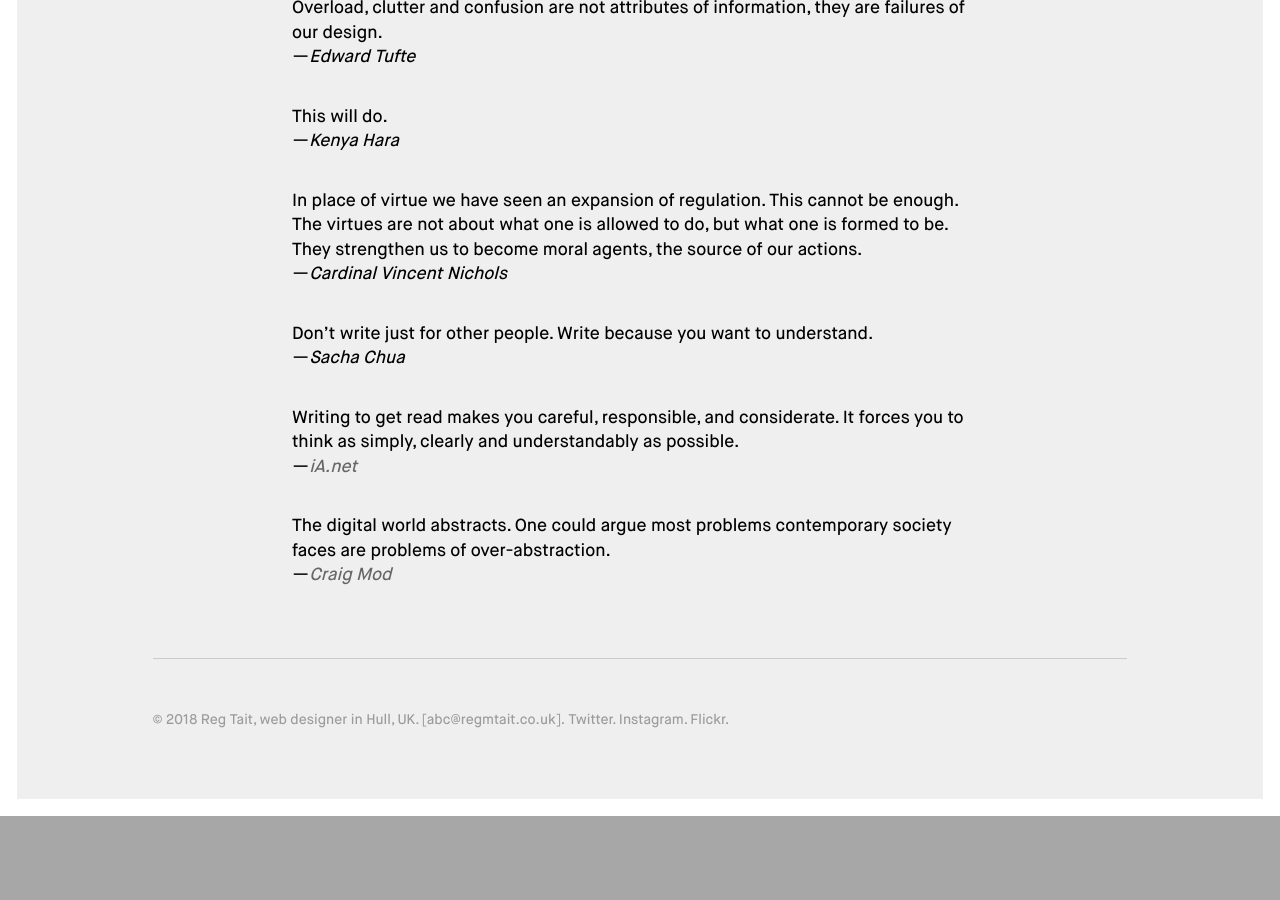
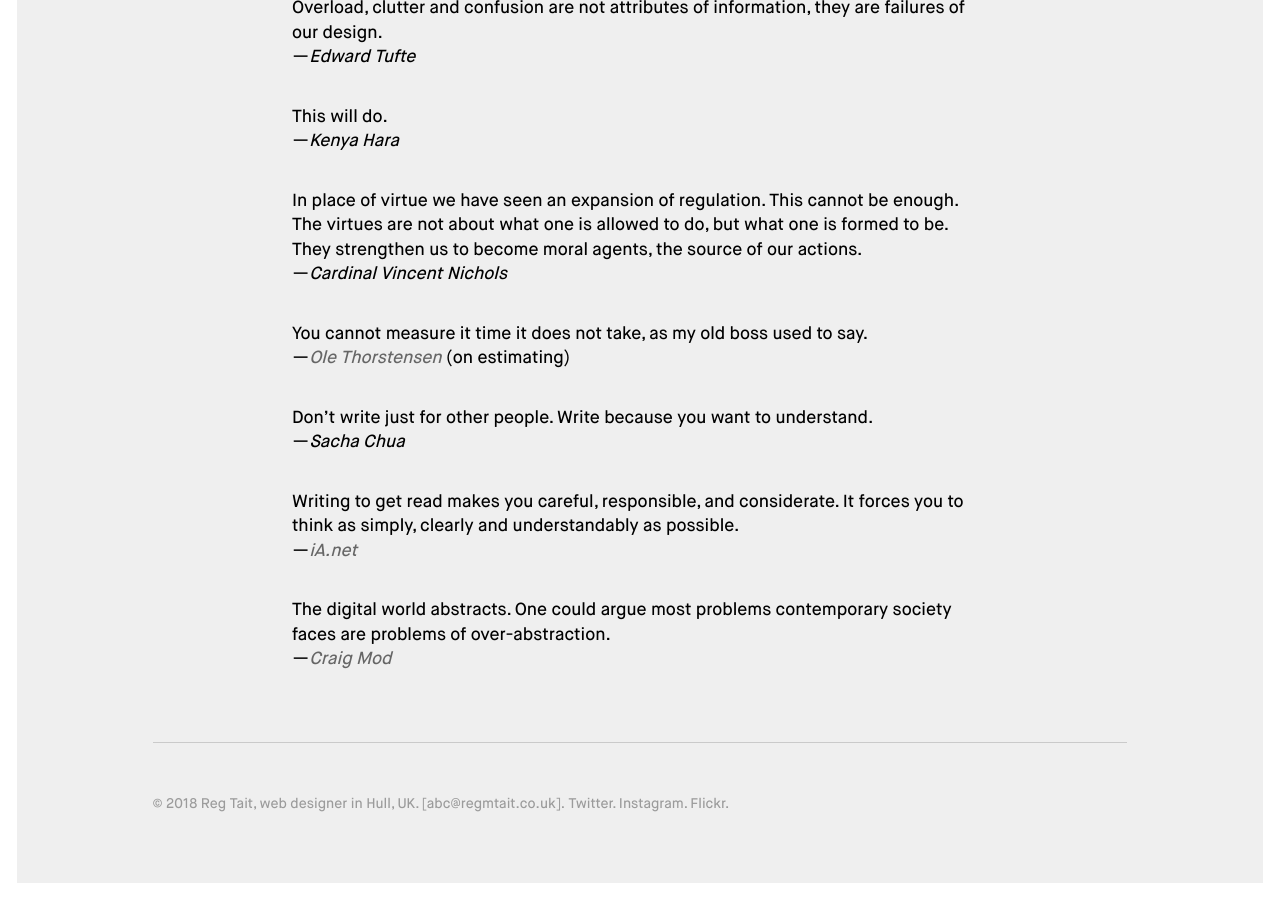
Before and after one commit to regmtait/regmtait.co.uk, a Jekyll site: the page built from quotes.md, in a window 1280 px wide and 900 px high, scrolled down 1806 px. Built offline with Jekyll 4.4.1, drawn with Linux system fonts in a browser that asks for light colours; before the commit the page ends 2622 px from its top, so only the background shows below that.

Commit message:
Add a quote

```diff
--- a/quotes.md
+++ b/quotes.md
@@ -54,6 +54,8 @@
 
 > In place of virtue we have seen an expansion of regulation. This cannot be enough. The virtues are not about what one is allowed to do, but what one is formed to be. They strengthen us to become moral agents, the source of our actions.<br>—<cite>Cardinal Vincent Nichols</cite>
 
+> You cannot measure it time it does not take, as my old boss used to say.<br>—<cite>[Ole Thorstensen](https://www.amazon.co.uk/gp/product/0857056689)</cite> (on estimating)
+
 > Don’t write just for other people. Write because you want to understand.<br>—<cite>Sacha Chua</cite>
 
 > Writing to get read makes you careful, responsible, and considerate. It forces you to think as simply, clearly and understandably as possible.<br>—<cite>[iA.net](https://ia.net/topics/take-the-power-back/)</cite>
```
